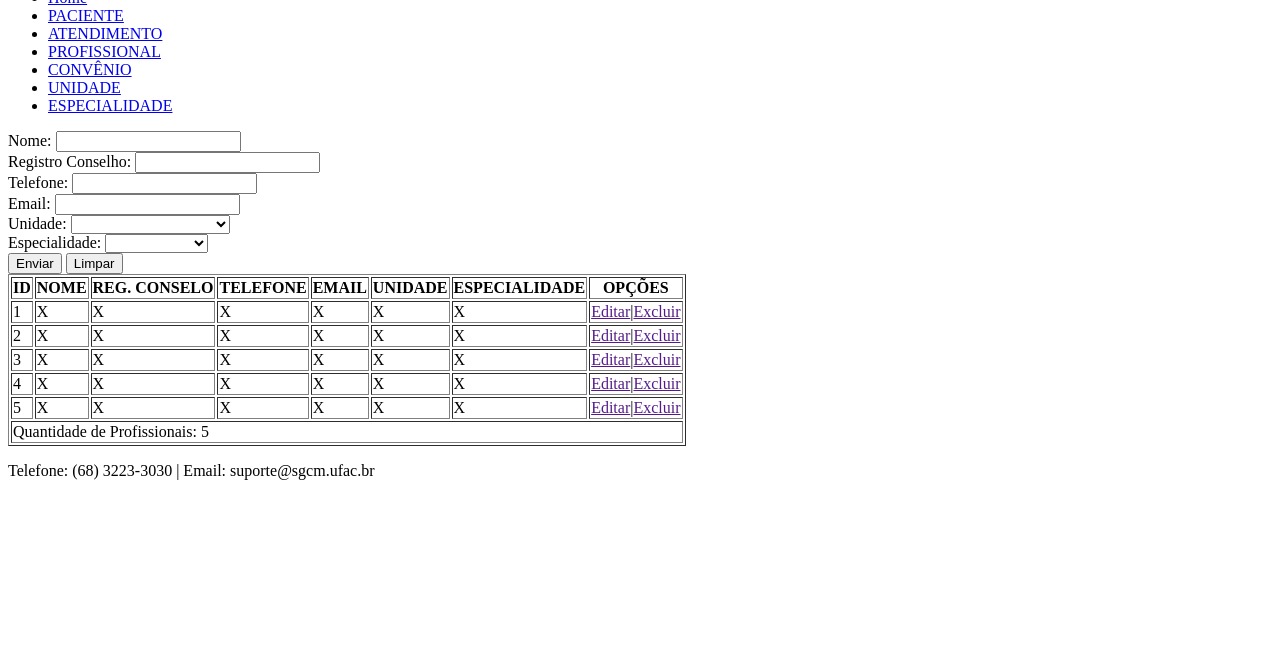
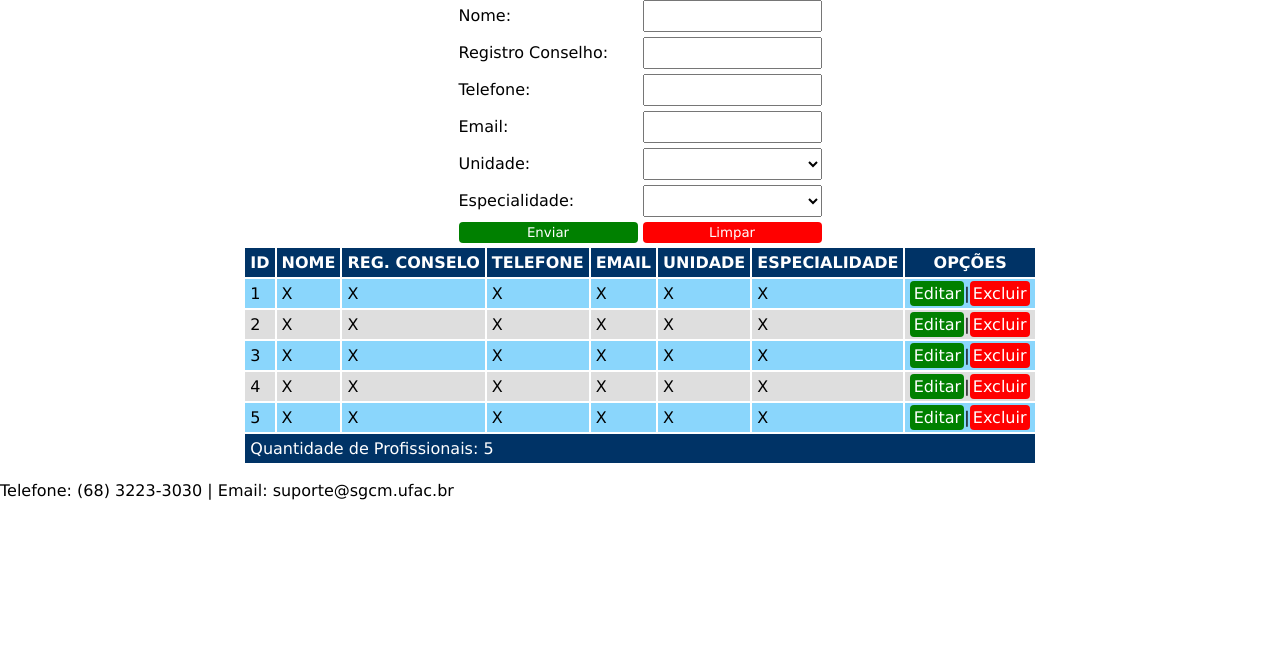
Before and after one commit to ElyvanBS/Fundamentos-Basicos-Front-End, a plain HTML site: page sgcm/profissional.html in a window 1280 px wide. Shown: the part 137-800 px from the top of the page. Drawn offline with Linux system fonts and the light colour scheme.

Commit message:
feat: Fim da aula 03 - parte 02

```diff
--- a/atividades/curriculo_pessoal/css/estilo.css
+++ b/atividades/curriculo_pessoal/css/estilo.css
@@ -20,6 +20,4 @@ nav > ul{display: flex; gap: 35px;}
 nav > ul > a > li{list-style-type: none; color: white;}
 /*Navegação da página*/
 
-.bold{
-    font-weight: bold;
-}
+.bold{font-weight: bold;}
--- a/exemplos/seletores.css
+++ b/exemplos/seletores.css
@@ -9,7 +9,7 @@ a{color: green;}
 
 a[href="http://www.ufac.br"]{color: blue;}
 
-a,p{text-align: center;}
+h1,p{text-align: center;}
 
 /* Combinações de Seletores */
 /* Elemento com classe */
--- /dev/null
+++ b/sgcm/estilo.css
@@ -0,0 +1,38 @@
+*{font-family: 'Lucida Sans', 'Lucida Sans Regular', 'Lucida Grande', 'Lucida Sans Unicode', Geneva, Verdana, sans-serif;}
+
+body{margin: 0;}
+
+/* cabeçalho */
+div#topo{display: flex;height: 75px; align-items: center; background:linear-gradient(#003366, #006699);color: white; gap: 20px; padding: 10px 25px;}
+
+div#topo p{font-size: 2em;}
+
+/* navegação */
+
+ul{margin: 0;}
+
+ul li a{padding: 10px;}
+
+ul, ul li a {display: flex;list-style-type: none; background-color: #383838;color: white; justify-content: center;gap: 20px; text-decoration: none;}
+
+ul li a:hover{background-color: #c0c0c0;color: #383838;}
+
+/* Tabela */
+table, form{margin: 0 auto;}
+table *{padding: 5px;}
+
+thead th, tfoot tr td{background-color: #003366; color: white;}
+
+table tr:nth-child(odd){background-color:#8ad6fc;}
+
+table tr:nth-child(even){background-color: #dedede;}
+
+table tr:hover{background-color: #383838; color: white;}
+
+/* Formulario */
+
+form.profissional{display: grid; grid-template-columns: 1fr 1fr; width: fit-content; gap: 5px; padding: 0.2em; line-height: 2em;}
+
+input[type="submit"], .botao_verde{background-color: green; color: white; border: none; border-radius: 4px;padding: 0.2em; text-decoration: none; cursor: pointer;}
+
+input[type="reset"], .botao_vermelho{background-color: red; color: white; border: none; border-radius: 4px;padding: 0.2em; text-decoration: none; cursor: pointer}
--- a/sgcm/profissional.html
+++ b/sgcm/profissional.html
@@ -6,14 +6,16 @@
         <meta charset="utf-8">
         <title>Página de Profissionais</title>
         <link rel="icon" href="/sgcm/imagens/logo_azul(64).png">
+        <link rel="stylesheet" href="estilo.css">
     </head>
 
     <body>
 
         <header>
-
+            <div id="topo">
             <img src="/sgcm/imagens/logo_azul(64).png" alt="Logo SGCMs">
             <p>SGCM - Sistema de Gerencimento de Consultas Médicas</p>
+            </div>
         </header>
 
         <nav>
@@ -35,19 +37,19 @@
         </nav>
 
         <main>
-            <form action="" method="">
+            <form class="profissional" action="" method="">
                 <label for="nome">Nome:</label>
                 <input type="text" name="nome" id="nome">
-                <br>
+
                 <label for="registroConselho">Registro Conselho:</label>
                 <input type="text" name="registroConselho" id="registroConselho">
-                <br>
+
                 <label for="telefone">Telefone:</label>
                 <input type="text" name="telefone" id="telefone">
-                <br>
+
                 <label for="email">Email:</label>
                 <input type="email" name="email" id="email">
-                <br>
+
                 <label for="unidade">Unidade:</label>
                     <select name="unidade" id="unidade">
                         <option value="" selected disabled></option>
@@ -56,7 +58,6 @@
                         <option value="3">Pronto Socorro</option>
                     </select>
 
-                <br>
                 <label for="especialidade">Especialidade:</label>
                 <select name="especialidade" id="especialidade">
                     <option value="" selected disabled></option>
@@ -64,12 +65,12 @@
                     <option value="2">Urologista</option>
                     <option value="3">Ginecologista</option>
                 </select>
-                <br>
+
                 <input type="submit" value="Enviar">
                 <input type="reset" value="Limpar">
             </form>
 
-            <table border="1">
+            <table>
                 <!-- tr*6>td{X}*8
                  Gera 6 linhas com 8 colunas preenchidas com X -->
                  <!-- tr*5>td{$}+td{X}*6+td{Editar|Excluir} -->
@@ -96,7 +97,7 @@
                     <td>X</td>
                     <td>X</td>
                     <td>X</td>
-                    <td><a href="">Editar</a>|<a href="">Excluir</a></td>
+                    <td><a href=""  class="botao_verde">Editar</a>|<a href=""  class="botao_vermelho">Excluir</a></td>
                  </tr>
                  <tr>
                     <td>2</td>
@@ -106,7 +107,7 @@
                     <td>X</td>
                     <td>X</td>
                     <td>X</td>
-                    <td><a href="">Editar</a>|<a href="">Excluir</a></td>
+                    <td><a href=""  class="botao_verde">Editar</a>|<a href=""  class="botao_vermelho">Excluir</a></td>
                  </tr>
                  <tr>
                     <td>3</td>
@@ -116,7 +117,7 @@
                     <td>X</td>
                     <td>X</td>
                     <td>X</td>
-                    <td><a href="">Editar</a>|<a href="">Excluir</a></td>
+                    <td><a href=""  class="botao_verde">Editar</a>|<a href=""  class="botao_vermelho">Excluir</a></td>
                  </tr>
                  <tr>
                     <td>4</td>
@@ -126,7 +127,7 @@
                     <td>X</td>
                     <td>X</td>
                     <td>X</td>
-                    <td><a href="">Editar</a>|<a href="">Excluir</a></td>
+                    <td><a href=""  class="botao_verde">Editar</a>|<a href=""  class="botao_vermelho">Excluir</a></td>
                  </tr>
                  <tr>
                     <td>5</td>
@@ -136,7 +137,7 @@
                     <td>X</td>
                     <td>X</td>
                     <td>X</td>
-                    <td><a href="">Editar</a>|<a href="">Excluir</a></td>
+                    <td><a href=""  class="botao_verde">Editar</a>|<a href=""  class="botao_vermelho">Excluir</a></td>
                  </tr>
 
 
```
